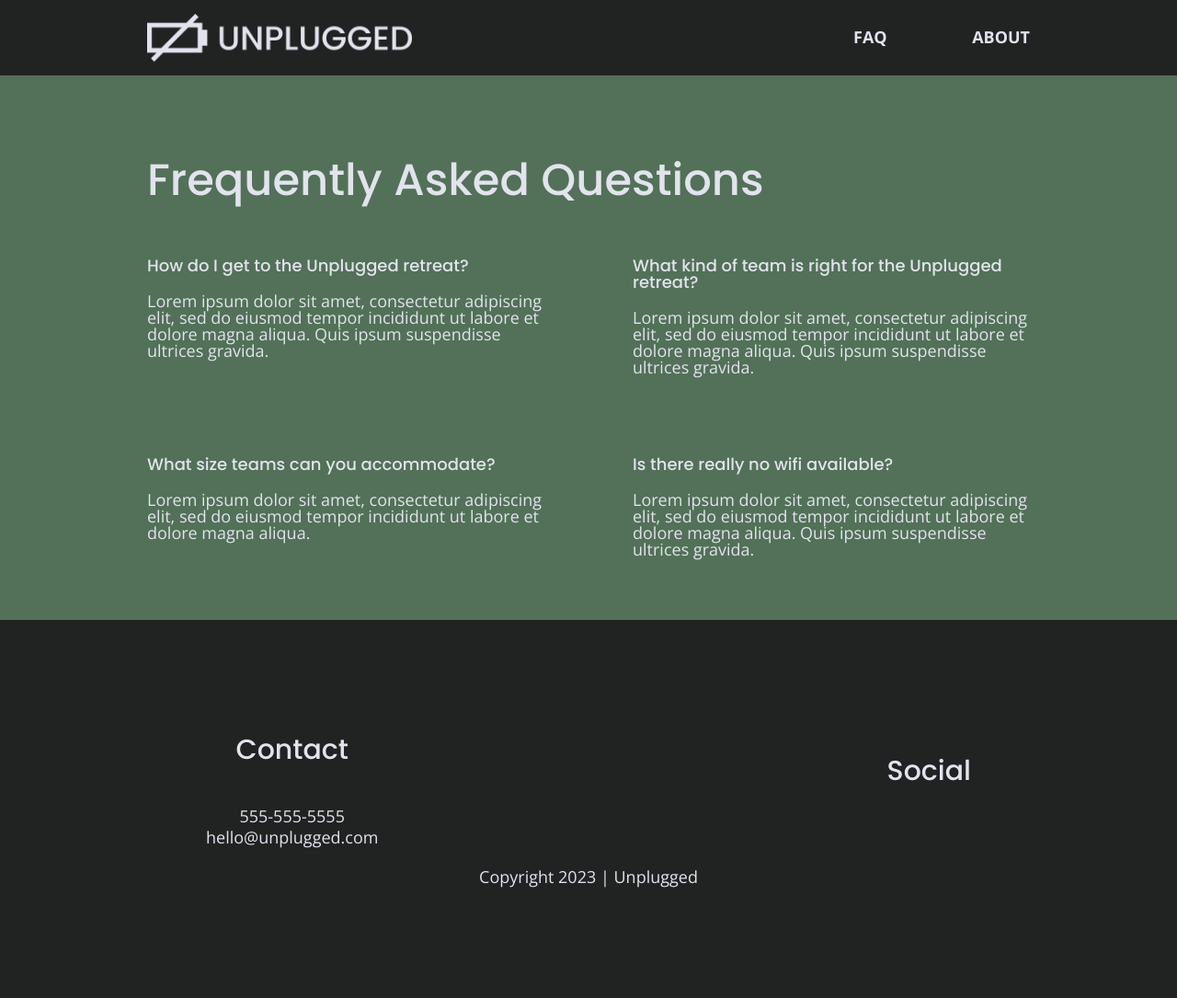
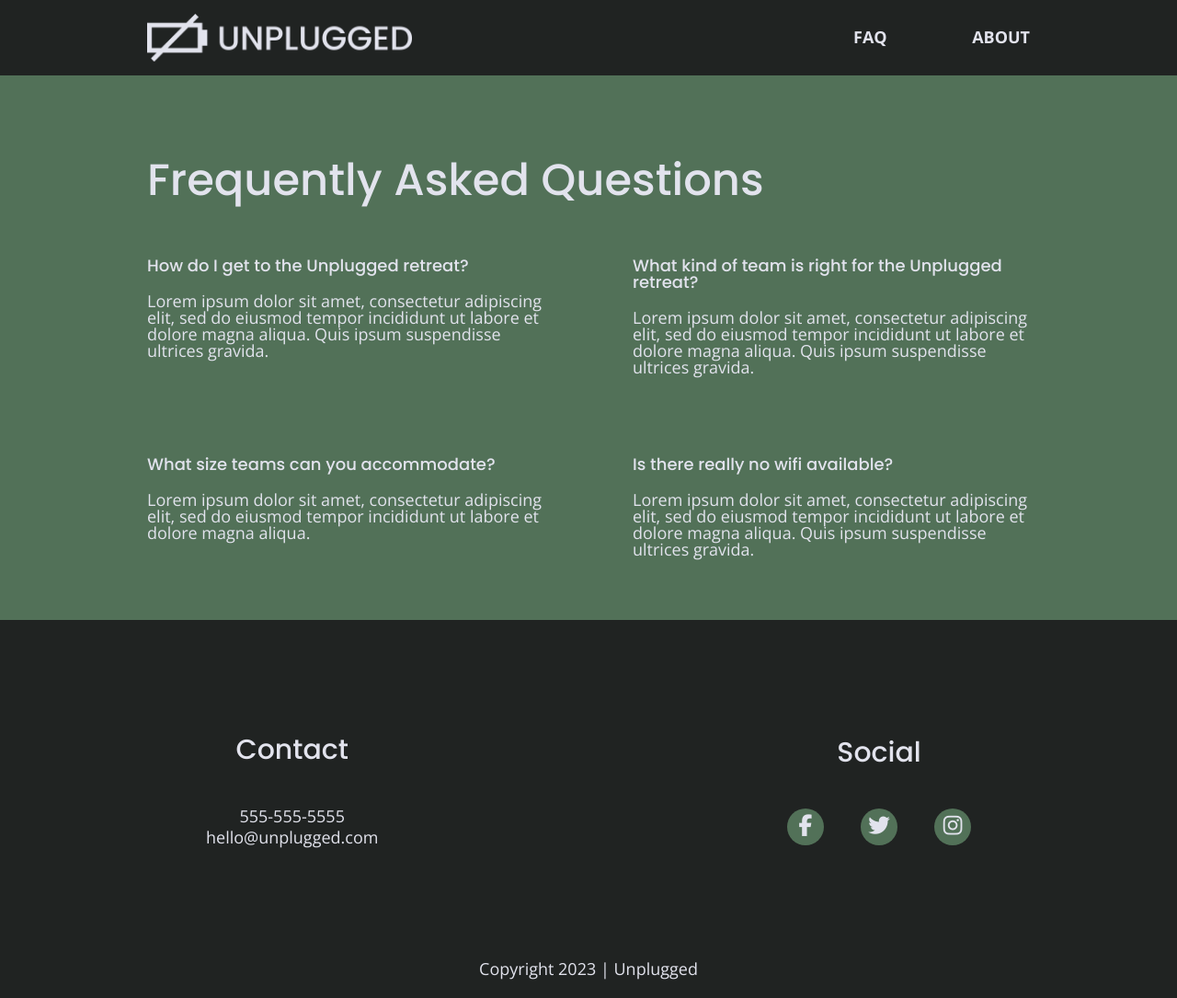
Before and after one commit to Gregarious24/responsive-website-project, a website: page faq/index.html in a window 1280 px wide. Shown: the whole page at 92% size. Drawn offline with nearby package versions, Linux system fonts and the light colour scheme.

Commit message:
Added remaining social icons to footer for home, faq, and about pages.

```diff
--- a/css/main.css
+++ b/css/main.css
@@ -214,18 +214,25 @@ footer .contact {
   margin-bottom: 50px;
 }
 
-
 footer .social-icons {
   align-items: center;
   display: flex;
-  font-size: 1.3125em;
   justify-content: space-around;
+
 }
 
 footer .social-icons p {
   align-items: center;
+  background-color: #527158;
+  border-radius: 50%;
   display: flex;
+  height: 40px;
   justify-content: center;
+  width: 40px;
+}
+
+footer .social-icons p i {
+  font-size: 1.3125em;
 }
 
 footer .copyright {
@@ -622,6 +629,11 @@ input[type=button] {
     line-height: 1.285;
   }
 
+  footer .social-icons {
+    justify-content: space-between;
+    width: 12.5em;
+  }
+
   footer .copyright {
     width: 100%;
   }
--- a/faq/index.html
+++ b/faq/index.html
@@ -96,15 +96,32 @@
           <h4>Social</h4>
           <div class="social-icons">
             <p>
-              <a href="https://www.facebook.com/yoursite" target="_blank" rel="noopener"></a>
+              <a href="https://www.facebook.com/yoursite" target="_blank" rel="noopener">
+                <i class="fab fa-facebook-f">
+                </i>
+              </a>
+            </p>
+            <p>
+              <a href="https://twitter.com/" target="_blank" rel="noopener">
+                <i class="fab fa-twitter">
+                </i>
+              </a>
+            </p>
+            <p>
+              <a href="https://www.instagram.com/" target="_blank" rel="noopener">
+                <i class="fab fa-instagram">
+                </i>
+              </a>
             </p>
             <!-- other social links here -->
           </div>
         </div>
       </div>
-      <div class="copyright">
-        <p>Copyright 2023 | Unplugged</p>
-      </div>
+      <!-- footer content ends -->
+    </div>
+    <!--footer content-wrapper ends-->
+    <div class="copyright">
+      <p>Copyright 2023 | Unplugged</p>
     </div>
   </footer>
 
```
Also changed, not shown: about/index.html (+21 -5 lines), index.html (+21 -5 lines).
